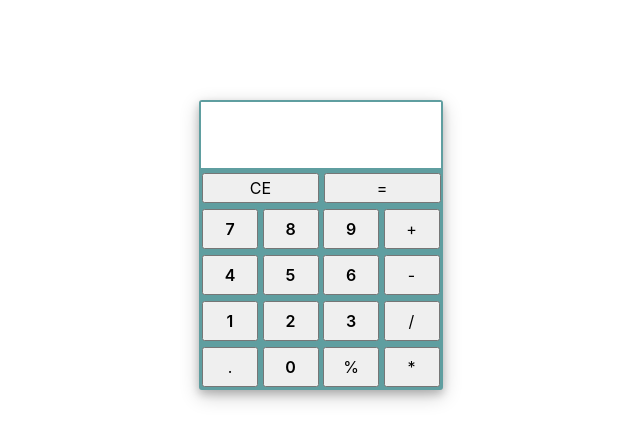
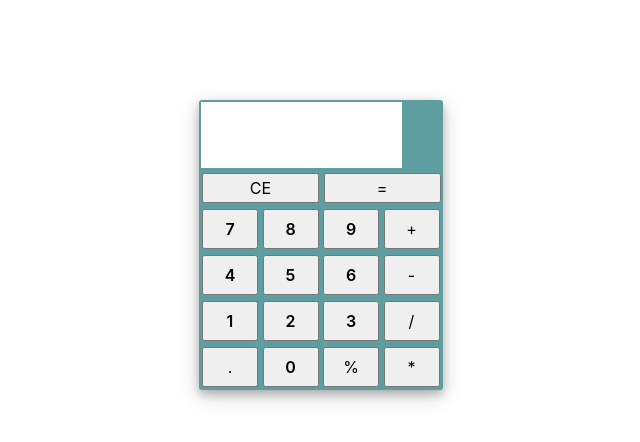
Before and after one commit to shakilhossain120/calculators, a plain HTML site: page index.html in a window 1280 px wide. Shown: the whole page, without its empty margins (201-841 px from the left). Drawn offline with nearby package versions, Linux system fonts and the light colour scheme.

Commit message:
Update style.css

```diff
--- a/css/style.css
+++ b/css/style.css
@@ -29,7 +29,7 @@ input.sameput {
 }
 input#display-answer {
 
-   width: 240px;
+   width: 201px;
     margin-bottom: 5px;
     padding: 21px;
     text-align: right;
```
